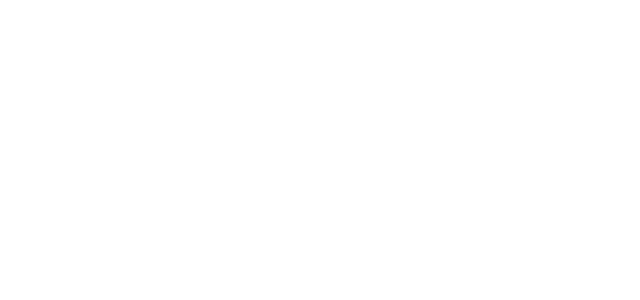
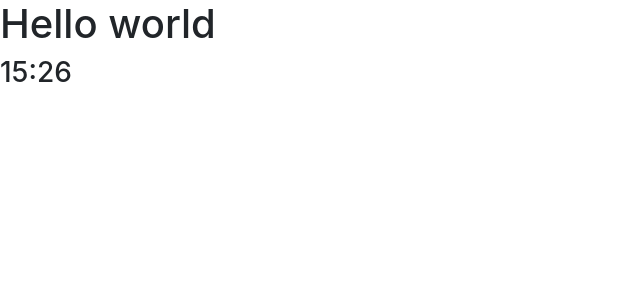
Before and after one commit to RTMezulis/MdorHW, an Angular app: page / in a window 1280 px wide. Shown: the top 300 px of the page, without its empty margins (0-640 px from the left). Built offline with nearby package versions, Linux system fonts and the light colour scheme.

Commit message:
Added Clock V2

```diff
--- a/src/app/app.component.html
+++ b/src/app/app.component.html
@@ -1 +1,3 @@
-<!--<app-header title="Hello world"></app-header>-->
+<app-header title="Hello world"></app-header>
+
+<app-clock></app-clock>
--- a/src/app/components/clock/clock.component.html
+++ b/src/app/components/clock/clock.component.html
@@ -1,2 +1 @@
-<div class="Time"></div>
-<h2>{{ dateTime | date}}</h2>
+<h3>{{ Time | date:'HH:mm'}}</h3>
--- a/src/app/components/clock/clock.component.ts
+++ b/src/app/components/clock/clock.component.ts
@@ -1,4 +1,5 @@
 import { Component, OnInit } from '@angular/core';
+import {timer} from "rxjs";
 
 @Component({
   selector: 'app-clock',
@@ -6,12 +7,14 @@
   styleUrls: ['./clock.component.css']
 })
 export class ClockComponent implements OnInit {
-  dateTime: Date;
+  Time?: Date
 
   constructor() { }
 
   ngOnInit(): void {
-  this.dateTime = new Date()
+  timer(0, 1000).subscribe(() => {
+    this.Time = new Date()
+  })
   }
 
 }
```
